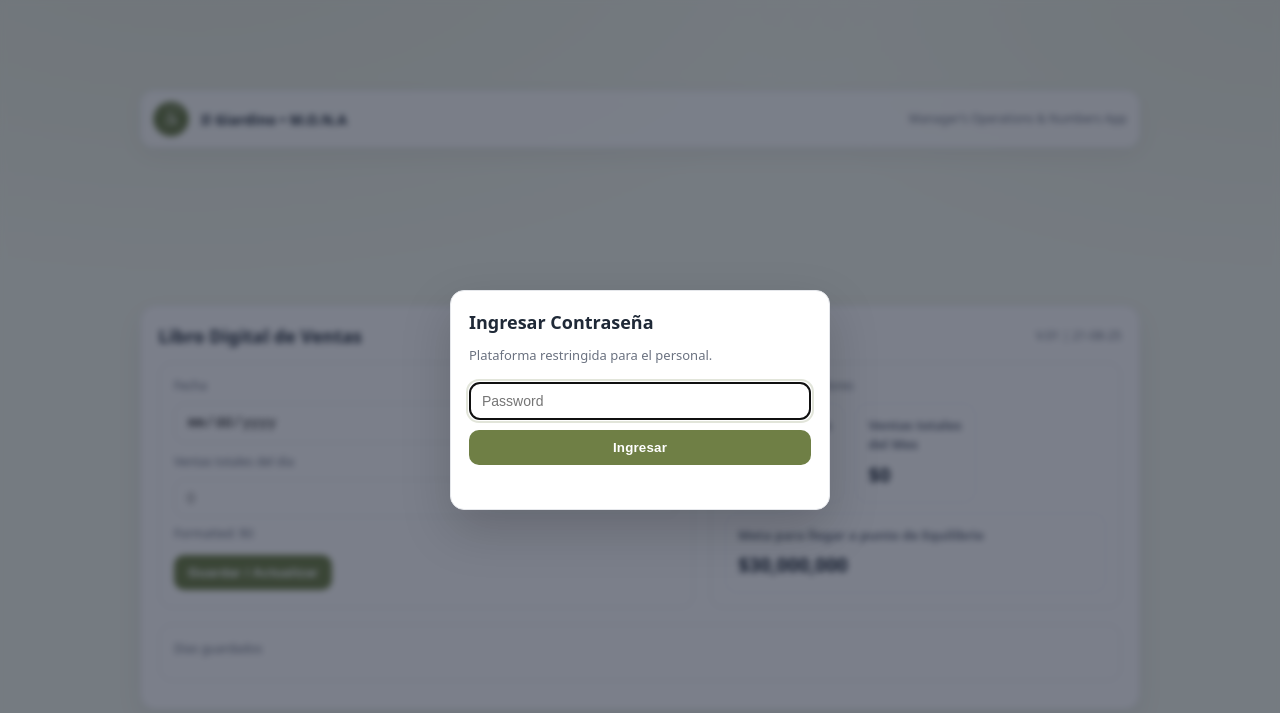
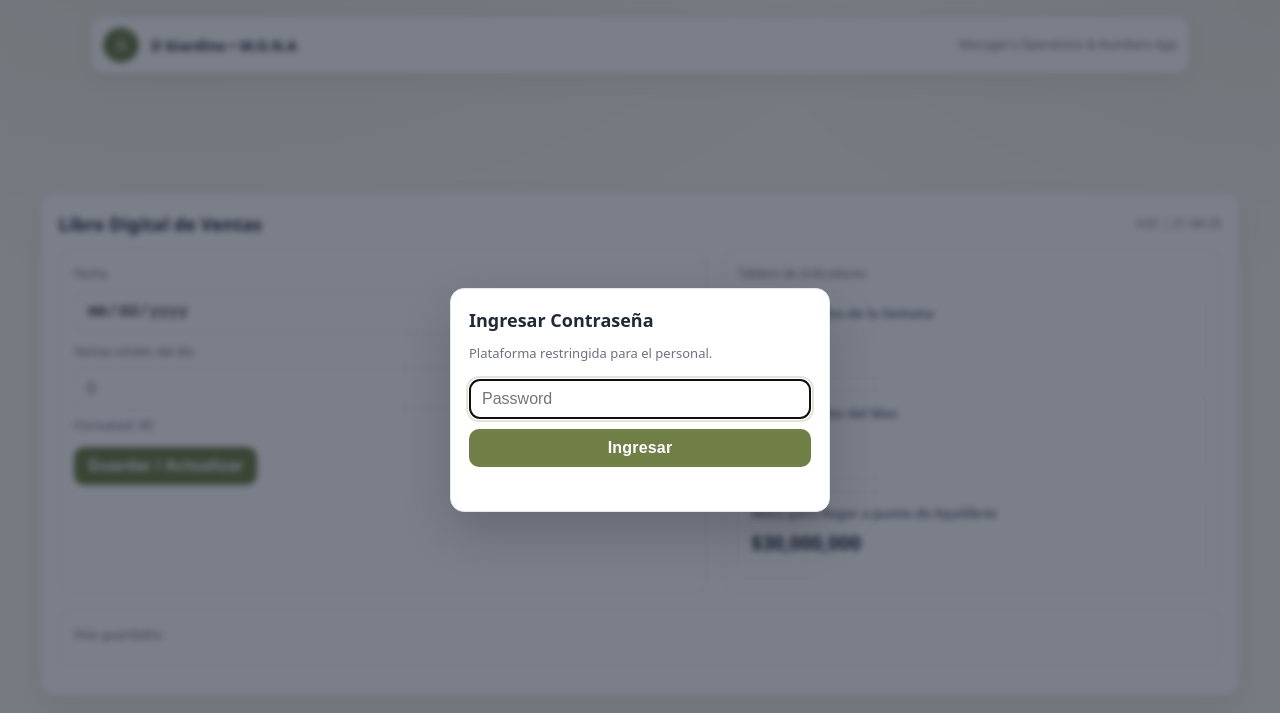
Before and after one commit to rafialhoy/giardino-manager, a plain HTML site: page index.html in a window 1280 px wide. Drawn offline with Linux system fonts and the light colour scheme; a script that the page names is missing.

Commit message:
updated styles

```diff
--- a/app.js
+++ b/app.js
@@ -79,6 +79,10 @@ function showGate() {
       // Explicitly hide (fix for CSS overriding [hidden])
       ov.hidden = true;
       ov.style.display = "none";
+
+      // important: blur to release iOS zoom focus, then reset scroll
+input.blur();
+setTimeout(() => { window.scrollTo(0, 0); }, 0);
 
       await afterUnlockInit();
     } catch (e) {
--- a/index.html
+++ b/index.html
@@ -2,21 +2,35 @@
 <html lang="en">
   <head>
     <meta charset="utf-8" />
-    <meta name="viewport" content="width=device-width, initial-scale=1" />
+<meta name="viewport"
+      content="width=device-width, initial-scale=1, maximum-scale=1, user-scalable=no">
+
     <title>Il Giardino • M.O.N.A</title>
-    <link rel="stylesheet" href="styles.css">
+    <link rel="stylesheet" href="styles.css" />
   </head>
   <body>
     <!-- Blocking Password Gate -->
-<div id="gate-overlay" class="gate-overlay" aria-modal="true" role="dialog" hidden>
+    <div
+      id="gate-overlay"
+      class="gate-overlay"
+      aria-modal="true"
+      role="dialog"
+      hidden
+    >
       <div class="gate-modal">
         <h2 class="gate-title">Ingresar Contraseña</h2>
         <p class="gate-sub">Plataforma restringida para el personal.</p>
-    <input id="gate-pass" type="password" placeholder="Password" autocomplete="current-password" />
+        <input
+          id="gate-pass"
+          type="password"
+          placeholder="Password"
+          autocomplete="current-password"
+        />
         <button id="gate-submit">Ingresar</button>
         <div id="gate-error" class="gate-error" aria-live="polite"></div>
       </div>
     </div>
+
     <div class="brandbar">
       <img src="/img/logo-giardino.png" alt="Il Giardino logo" />
       <div class="title">Il Giardino • M.O.N.A</div>
@@ -85,12 +99,12 @@
         </div>
       </section>
 
-      <footer class="muted" style="margin-top: 10px; text-align: center">
-
-      </footer>
+      <footer
+        class="muted"
+        style="margin-top: 10px; text-align: center"
+      ></footer>
     </main>
     <script src="/env.js"></script>
     <script type="module" src="/app.js"></script>
   </body>
-
 </html>
--- a/styles.css
+++ b/styles.css
@@ -1,4 +1,4 @@
-/* ===== Brand palette (taken from the logo) ===== */
+/* ===== Brand palette (from logo) ===== */
 :root {
   --brand-olive: #6f7f45;
   --brand-olive-600: #566634;
@@ -7,70 +7,85 @@
 
   --bg: var(--brand-olive-50);
   --card: #ffffff;
-  --ink: #1f2937;            /* slate-800 */
-  --muted: #6b7280;          /* slate-500 */
+  --ink: #1f2937;      /* slate-800 */
+  --muted: #6b7280;    /* slate-500 */
   --accent: var(--brand-olive);
-  --ok: #16a34a;             /* green-600 */
-  --danger: #dc2626;         /* red-600 */
-  --border: #e5e7eb;         /* gray-200 */
+  --ok: #16a34a;
+  --danger: #dc2626;
+  --border: #e5e7eb;
+
+  --brandbar-h: 64px;  /* brand bar height token */
 }
 
-/* Base */
+/* ===== Base / resets ===== */
 * { box-sizing: border-box; }
-html { height: 100%; scroll-behavior: smooth; }
+html { height: 100%; scroll-behavior: smooth; -webkit-text-size-adjust: 100%; }
 body {
   min-height: 100svh;
   margin: 0;
+  color: var(--ink);
+  font: 15px/1.5 system-ui, -apple-system, Segoe UI, Roboto, Ubuntu, Cantarell,
+        Noto Sans, Arial, "Apple Color Emoji", "Segoe UI Emoji";
+  display: grid;
+  place-items: center; /* centered feel */
+  padding: clamp(12px, 3vh, 24px);
   background:
     radial-gradient(1200px 600px at 15% -10%, rgba(111,127,69,.10), transparent 60%),
     radial-gradient(1000px 500px at 100% 0, rgba(111,127,69,.08), transparent 55%),
     var(--bg);
-  color: var(--ink);
-  font: 15px/1.5 system-ui, -apple-system, Segoe UI, Roboto, Ubuntu, Cantarell,
-        Noto Sans, Arial, "Apple Color Emoji", "Segoe UI Emoji";
-  display: grid;
-  place-items: start center;        /* top-centered like most feeds */
-  padding: 32px 20px;
 }
 
-/* ===== Brandbar (sticky, social-like) ===== */
+/* Tablet/desktop: no page scroll – only app scrolls when needed */
+@media (min-width: 768px) {
+  body { height: 100svh; overflow: hidden; }
+}
+
+/* ===== Brandbar (fixed & centered) ===== */
 .brandbar {
-  position: sticky; top: 0; z-index: 50;
-  width: min(100%, 1000px);
-  margin-bottom: 16px;
-  display: flex; align-items: center; gap: 12px;
+  position: fixed;
+  top: clamp(8px, 2vh, 16px);
+  left: 50%;
+  transform: translateX(-50%);
+  width: min(1100px, 96vw);
+  z-index: 1000;
+
+  display: flex;
+  align-items: center;
+  gap: 12px;
   padding: 10px 12px;
-  background: rgba(255,255,255,.85);
+  background: rgba(255,255,255,.9);
   border: 1px solid var(--border);
   border-radius: 14px;
   backdrop-filter: saturate(1.2) blur(6px);
-  box-shadow: 0 8px 24px rgba(0,0,0,.05);
+  box-shadow: 0 8px 24px rgba(0,0,0,.06);
 }
 .brandbar img {
   width: 36px; height: 36px; object-fit: contain; border-radius: 999px;
   background: var(--brand-olive-100);
 }
-.brandbar .title {
-  font-weight: 700; font-size: 14px; letter-spacing: .2px;
-}
-.brandbar .sub {
-  margin-left: auto; font-size: 12px; color: var(--muted);
-}
+.brandbar .title { font-weight: 700; font-size: 14px; letter-spacing: .2px; }
+.brandbar .sub   { margin-left: auto; font-size: 12px; color: var(--muted); }
+/* Hide subtitle on small screens */
+@media (max-width: 520px) { .brandbar .sub { display: none; } }
 
 /* ===== App container ===== */
 .app {
-  width: min(100%, 1000px);         /* expands a bit on desktop */
-  max-width: 1000px;
+  width: min(1200px, 96vw);
+  max-width: 1200px;
+  margin-top: calc(var(--brandbar-h) + clamp(12px, 3vh, 36px)); /* clear fixed bar */
   background: var(--card);
   border: 1px solid var(--border);
   border-radius: 16px;
-  padding: clamp(16px, 2.6vw, 24px);
-  box-shadow: 0 10px 28px rgba(0,0,0,0.06);
+  padding: clamp(16px, 2.2vh, 24px);
+  box-shadow: 0 10px 28px rgba(0,0,0,.06);
   transition: box-shadow .2s ease, transform .2s ease;
 }
 .app:hover { box-shadow: 0 14px 36px rgba(0,0,0,.08); }
+@media (min-width: 768px) {
+  .app { max-height: calc(100svh - var(--brandbar-h) - clamp(12px, 3vh, 36px)); overflow: auto; }
+}
 
-/* Header inside the card */
+/* Header */
 header {
   display: flex; align-items: center; justify-content: space-between; gap: 12px;
   margin-bottom: 12px;
@@ -78,13 +93,9 @@ header {
 header h1 { font-size: 18px; margin: 0; letter-spacing: .2px; }
 .muted { color: var(--muted); font-size: 12px; }
 
-/* Grid layout = inputs + KPIs (feed-like two column on desktop) */
-.grid {
-  display: grid; gap: 16px; grid-template-columns: 1fr;
-}
-@media (min-width: 900px) {
-  .grid { grid-template-columns: 1.25fr 1fr; } /* slightly wider left column */
-}
+/* ===== Layout ===== */
+.grid { display: grid; gap: 16px; grid-template-columns: 1fr; }
+@media (min-width: 900px) { .grid { grid-template-columns: 1.3fr 1fr; } }
 
 /* Cards */
 .card {
@@ -94,20 +105,16 @@ header h1 { font-size: 18px; margin: 0; letter-spacing: .2px; }
   background: #fff;
   transition: transform .12s ease, box-shadow .12s ease, border-color .12s ease;
 }
-.card:hover {
-  transform: translateY(-1px);
-  box-shadow: 0 10px 22px rgba(0,0,0,.06);
-  border-color: #e3e6ec;
-}
+.card:hover { transform: translateY(-1px); box-shadow: 0 10px 22px rgba(0,0,0,.06); border-color: #e3e6ec; }
 .row { display: grid; gap: 8px; }
 
-/* Inputs */
+/* Inputs (16px to avoid iOS auto-zoom) */
 label { font-size: 12px; color: var(--muted); }
-input[type="date"],
-input[type="number"] {
-  width: 100%; padding: 10px 12px;
+input[type="date"], input[type="number"], input, button { font-size: 16px; }
+input[type="date"], input[type="number"] {
+  width: 100%;
+  padding: 10px 12px;
   border-radius: 10px; border: 1px solid var(--border); outline: none; background: #fff;
-  font-size: 14px;
   transition: border-color .12s ease, box-shadow .12s ease;
 }
 input:focus {
@@ -124,19 +131,18 @@ button {
 }
 button:hover { transform: translateY(-1px); box-shadow: 0 6px 14px rgba(111,127,69,.22); }
 button:active { transform: translateY(0); box-shadow: none; }
-button.secondary {
-  background: #fff; color: var(--ink); border: 1px solid var(--border);
-}
+button.secondary { background: #fff; color: var(--ink); border: 1px solid var(--border); }
 
 /* KPIs */
-.kpis { display: grid; grid-template-columns: 1fr; gap: 10px; }
-@media (min-width: 640px) { .kpis { grid-template-columns: 1fr 1fr; } }
-@media (min-width: 1100px) { .kpis { grid-template-columns: repeat(3, 1fr); } }
-
+.kpis {
+  display: grid;
+  gap: 12px;
+  grid-template-columns: repeat(auto-fit, minmax(260px, 1fr));
+}
 .kpi {
   border: 1px dashed var(--border);
   border-radius: 12px;
-  padding: 12px;
+  padding: 12px; min-height: 88px;
   background: linear-gradient(0deg, #fff, #fff),
               radial-gradient(400px 120px at 100% -40%, rgba(111,127,69,.10), transparent 60%);
 }
@@ -146,10 +152,8 @@ button.secondary {
 /* Helper text */
 .preview { font-size: 12px; color: var(--muted); }
 
-/* Feed-style list of days */
-.list {
-  margin: 0; padding: 0; list-style: none; display: grid; gap: 8px;
-}
+/* Saved days list */
+.list { margin: 0; padding: 0; list-style: none; display: grid; gap: 8px; }
 .item {
   display: grid; grid-template-columns: 1fr auto; gap: 8px; align-items: center;
   padding: 10px 12px; border: 1px solid var(--border); border-radius: 10px; background: #fff;
@@ -158,14 +162,12 @@ button.secondary {
 .item:hover { border-color: #e0e5d6; background: #fcfdf8; transform: translateY(-1px); }
 .item small { color: var(--muted); }
 .chip { font-size: 12px; padding: 2px 8px; border-radius: 999px; border: 1px solid var(--border); }
-.link {
-  background: transparent; border: none; color: var(--accent); cursor: pointer; padding: 0; font-size: 12px; text-decoration: underline;
-}
+.link { background: transparent; border: none; color: var(--accent); cursor: pointer; padding: 0; font-size: 12px; text-decoration: underline; }
 
-/* Footer note */
+/* Footer */
 footer.muted { text-align: center; margin-top: 10px; }
 
-/* ===== Password Gate (unchanged, but inherits new fonts/colors) ===== */
+/* ===== Password Gate ===== */
 .gate-overlay {
   position: fixed; inset: 0;
   background: rgba(15, 23, 42, .55);
@@ -173,6 +175,8 @@ footer.muted { text-align: center; margin-top: 10px; }
   display: grid; place-items: center;
   z-index: 9999;
 }
+.gate-overlay[hidden] { display: none !important; } /* reliable hide */
+
 .gate-modal {
   width: min(92vw, 380px);
   background: #fff; border: 1px solid var(--border); border-radius: 14px;
@@ -180,51 +184,16 @@ footer.muted { text-align: center; margin-top: 10px; }
   padding: 18px; display: grid; gap: 10px;
 }
 .gate-title { margin: 0; font-size: 18px; }
-.gate-sub { margin: 0 0 6px; color: var(--muted); font-size: 13px; }
-#gate-pass {
-  padding: 10px 12px; border: 1px solid var(--border); border-radius: 10px; font-size: 14px;
-}
-#gate-submit {
+.gate-sub   { margin: 0 0 6px; color: var(--muted); font-size: 13px; }
+#gate-pass  { padding: 10px 12px; border: 1px solid var(--border); border-radius: 10px; }
+#gate-submit{
   border: none; border-radius: 10px; padding: 10px 14px; background: var(--accent); color: #fff; font-weight: 700; cursor: pointer;
 }
 .gate-error { color: var(--danger); font-size: 12px; min-height: 16px; }
-/* Ensure the overlay truly hides when the hidden attribute is set */
-.gate-overlay[hidden] {
-  display: none !important;
-}
 
-/* Ensure the overlay truly hides when [hidden] is set */
-.gate-overlay[hidden] {
-  display: none !important;
-}
-
-/* Desktop/iPad sizing & centering */
+/* ===== Large-screen fine-tuning ===== */
 @media (min-width: 900px) {
-  body {
-    height: 100svh;             /* lock to viewport */
-    overflow: hidden;           /* no page scroll on large screens */
-    padding: clamp(12px, 2vh, 24px);
-    place-items: center;        /* hard center */
-  }
-
-  .brandbar {
-    position: static;           /* remove sticky offset on desktop */
-    margin-bottom: clamp(6px, 1vh, 12px);
-  }
-
-  .app {
-    width: min(1200px, 96vw);   /* expand a bit on desktop */
-    max-height: calc(100svh - 90px); /* brandbar + padding headroom */
-    overflow: auto;             /* only the card scrolls if it must */
-    padding: clamp(14px, 2.2vh, 24px);
-  }
-
   header h1 { font-size: clamp(16px, 2.2vh, 20px); }
   .card { padding: clamp(12px, 1.8vh, 16px); }
   .kpi .val { font-size: clamp(18px, 2.4vh, 22px); }
 }
-
-/* Slightly wider input/KPI split on big screens */
-@media (min-width: 1100px) {
-  .grid { grid-template-columns: 1.3fr 1fr; }
-}
```
Lines whose indentation alone changed are shown as unchanged.
